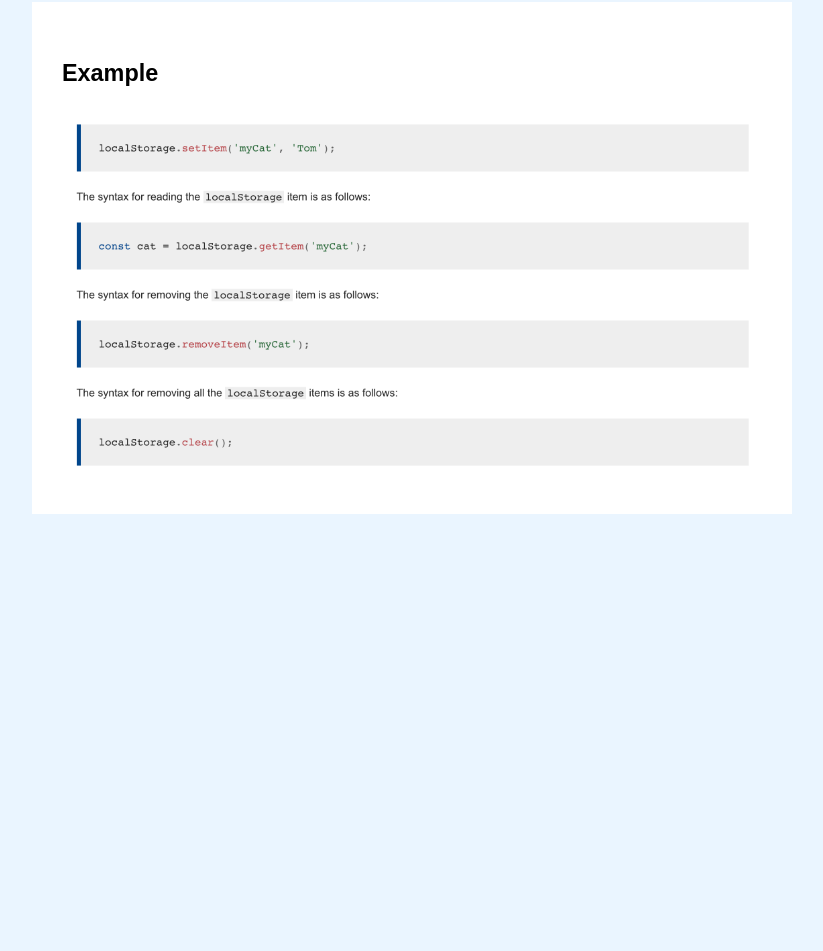
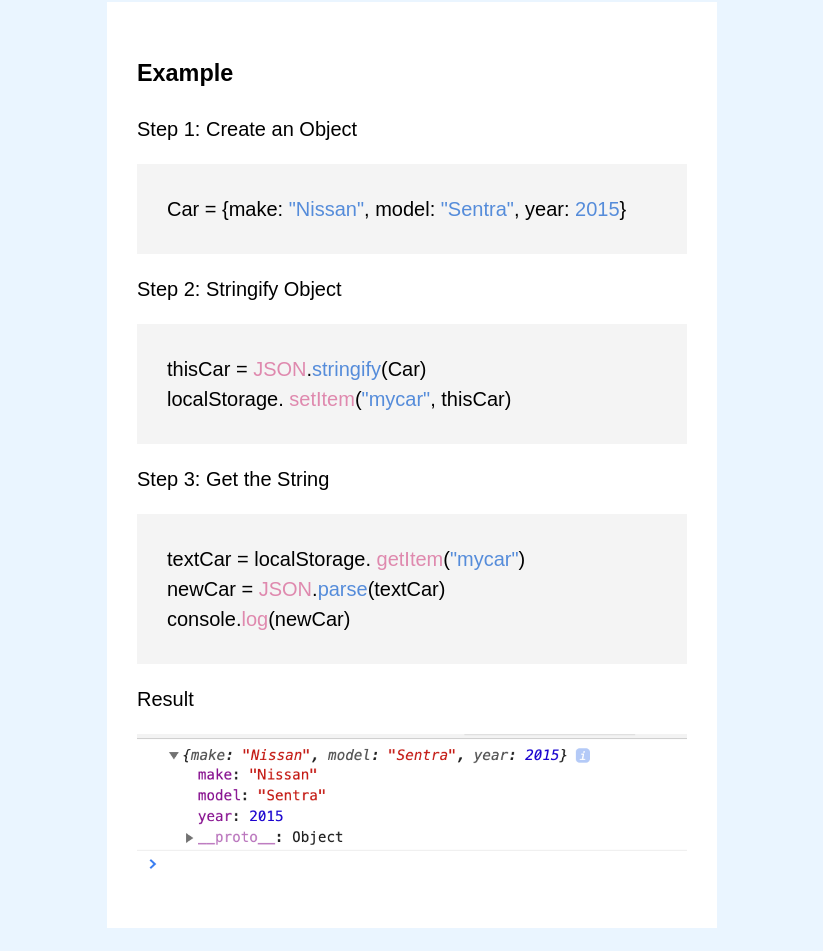
Before and after one commit to Hyerin22/comp-final, a plain HTML site: page storage.html in a window 1280 px wide. Shown: the part 399-1350 px from the top of the page, without its empty margins (228-1051 px from the left). Before the commit the page ends 936 px from the top, so only its background shows below. Drawn offline with Linux system fonts and the light colour scheme.

Commit message:
storage.html

```diff
--- a/storage.html
+++ b/storage.html
@@ -1,6 +1,7 @@
 <!DOCTYPE html>
 <html lang="en">
 <head>
+
     <style>
         body {display:flex;
         flex-direction: column;
@@ -12,7 +13,7 @@
             color:rgb(62, 115, 220);
             margin-top:50px;
         }
-        div{
+        .containers{
             background-color: white;
             padding: 30px;
             font-size: 20px;
@@ -25,6 +26,19 @@
         li {
             margin-top: 20px;
         }
+
+        .grey{
+            background-color: rgb(244, 244, 244);
+            padding:30px;
+        }
+
+        .lightblue{
+            color: rgb(85, 140, 218);
+        }
+
+        .purple{
+            color: rgb(223, 137, 174);
+        }
     </style>
     <meta charset="UTF-8">
     <meta http-equiv="X-UA-Compatible" content="IE=edge">
@@ -33,16 +47,37 @@
 </head>
 <body>
     <h1>What is Local Storage?</h1>
-    <div>
+    <div class="containers">
         <ul>
             <li>window.localStorage is a property that allows users to store data values in a web browser.</li>
             <li>Usually, stored datas are deleted when browser is closed. However, localStorage stores data for an unlimited time.</li>
         </ul>
     </div>
 
-    <div>
+    <div class="containers">
         <h3>Example</h3>
-        <img src="/storageexample.png" alt="" width="700px;">
+        <div>
+            <p>Step 1: Create an Object</p>
+            <p class="grey">Car = {make: <span class="lightblue">"Nissan"</span>, model: <span class="lightblue">"Sentra"</span>, year: <span class="lightblue">2015</span>}</p>
+        </div>
+
+        <div>
+            <p>Step 2: Stringify Object</p>
+            <p class="grey">thisCar = <span class="purple">JSON</span>.<span class="lightblue">stringify</span>(Car)<br>
+                localStorage. <span class="purple">setItem</span>(<span class="lightblue">"mycar"</span>, thisCar)</p>
+        </div>
+
+         <div>
+            <p>Step 3: Get the String</p>
+            <p class="grey">textCar = localStorage. <span class="purple">getItem</span>(<span class="lightblue">"mycar"</span>)<br>
+                newCar = <span class="purple">JSON</span>.<span class="lightblue">parse</span>(textCar)<br>
+                console.<span class="purple">log</span>(newCar)</p>
+        </div>
+
+        <div>
+            <p>Result</p>
+            <img src="/result.png" alt="image" width="550px">
+        </div>
     </div>
 </body>
 </html>
```
Also changed, not shown: result.png (added), storageexample.png (deleted).
